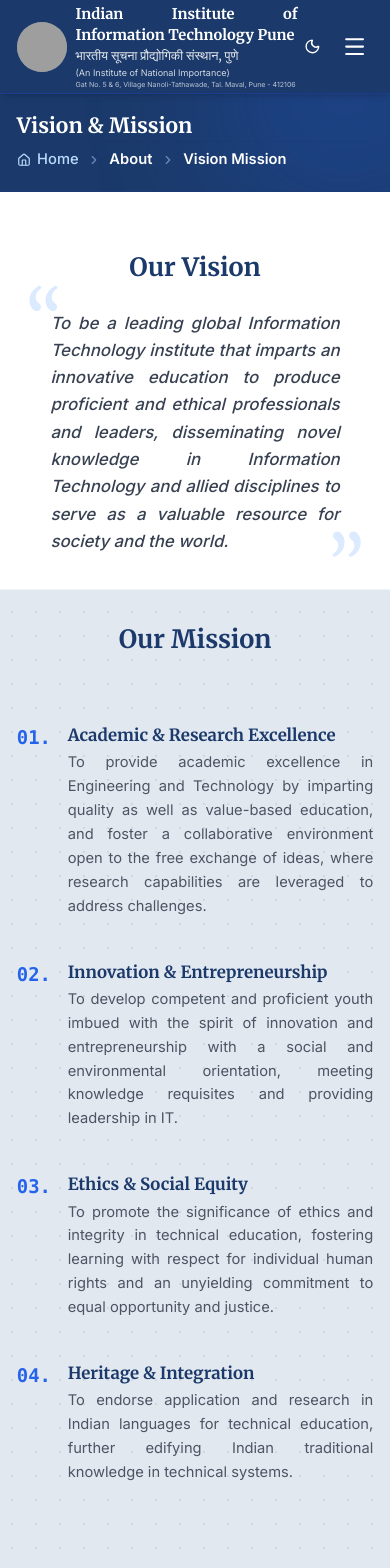
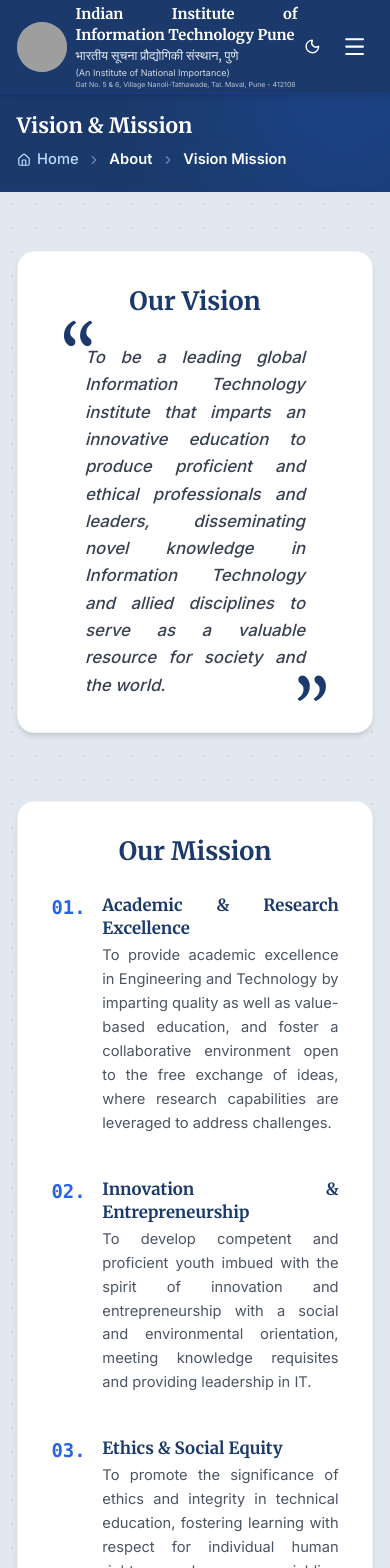
Before and after one commit to iiitp-official/website, a React (Vite) app: page /about/vision-mission in a window 390 px wide. Shown: the top 1568 px of the page. Built offline with nearby package versions, Linux system fonts and the light colour scheme; grey boxes are pictures that could not be loaded.

Commit message:
Updated vision and mission page

```diff
--- a/src/pages/AcademicCalendarPage.jsx
+++ b/src/pages/AcademicCalendarPage.jsx
@@ -128,26 +128,26 @@
               <h2 className="text-2xl font-bold font-serif text-primary dark:text-white mb-4 border-b pb-3 border-gray-200 dark:border-gray-800">
                 Important Notes
               </h2>
-              <div className="bg-blue-50 dark:bg-blue-900/20 border-l-4 border-accent-dark p-6 rounded-r-lg">
+              <div className="bg-white dark:bg-surface-dark p-6 rounded-2xl shadow-sm border border-gray-100 dark:border-gray-800">
                 <ul className="space-y-3 text-gray-700 dark:text-gray-300">
                   <li className="flex items-start gap-3">
-                    <span className="text-accent-dark font-bold">•</span>
+                    <span className="text-accent dark:text-accent-dark font-bold">•</span>
                     <span>Dates are subject to change at the discretion of the Institute</span>
                   </li>
                   <li className="flex items-start gap-3">
-                    <span className="text-accent-dark font-bold">•</span>
+                    <span className="text-accent dark:text-accent-dark font-bold">•</span>
                     <span>Public holidays may lead to adjustment in the schedule</span>
                   </li>
                   <li className="flex items-start gap-3">
-                    <span className="text-accent-dark font-bold">•</span>
+                    <span className="text-accent dark:text-accent-dark font-bold">•</span>
                     <span>Any changes to the calendar will be communicated well in advance</span>
                   </li>
                   <li className="flex items-start gap-3">
-                    <span className="text-accent-dark font-bold">•</span>
+                    <span className="text-accent dark:text-accent-dark font-bold">•</span>
                     <span>Students must maintain 75% attendance to be eligible for examinations</span>
                   </li>
                   <li className="flex items-start gap-3">
-                    <span className="text-accent-dark font-bold">•</span>
+                    <span className="text-accent dark:text-accent-dark font-bold">•</span>
                     <span>Late registrations will incur additional fees</span>
                   </li>
                 </ul>
--- a/src/pages/VisionMissionPage.jsx
+++ b/src/pages/VisionMissionPage.jsx
@@ -43,8 +43,9 @@
       />
 
       {/* SECTION 1: VISION (Centered Spotlight) */}
-      <section className="bg-white dark:bg-surface-dark pt-14 pb-8 border-b border-gray-100 dark:border-gray-800/40">
+      <section className="pt-14 pb-8">
         <div className="max-w-4xl mx-auto px-4 sm:px-6 lg:px-8">
+          <div className="bg-white dark:bg-surface-dark rounded-2xl shadow-md border border-gray-100 dark:border-gray-800 p-8 md:p-12">
             <motion.div
               className="text-center space-y-6"
               initial="hidden"
@@ -56,21 +57,23 @@
                 Our Vision
               </h2>
                <div className="relative max-w-3xl mx-auto px-8 sm:px-12">
-              <span className="absolute -top-6 left-2 sm:left-4 text-7xl font-serif text-blue-100 dark:text-blue-900/10 pointer-events-none">&ldquo;</span>
+                <span className="absolute -top-6 left-2 sm:left-4 text-7xl font-serif text-primary dark:text-blue-400 pointer-events-none">&ldquo;</span>
                 <p className="text-gray-700 dark:text-gray-300 text-base md:text-lg leading-relaxed text-justify italic font-medium relative z-10">
                   To be a leading global Information Technology institute that imparts an innovative education to produce proficient and ethical professionals and leaders, disseminating novel knowledge in Information Technology and allied disciplines to serve as a valuable resource for society and the world.
                 </p>
-              <span className="absolute -bottom-12 right-2 sm:right-4 text-7xl font-serif text-blue-100 dark:text-blue-900/10 pointer-events-none">&rdquo;</span>
+                <span className="absolute -bottom-12 right-2 sm:right-4 text-7xl font-serif text-primary dark:text-blue-400 pointer-events-none">&rdquo;</span>
               </div>
             </motion.div>
+          </div>
         </div>
       </section>
 
       {/* SECTION 2: MISSION (2x2 Minimal Grid) */}
-      <section className=" pt-8 pb-24">
+      <section className="pt-8 pb-24">
         <div className="max-w-5xl mx-auto px-4 sm:px-6 lg:px-8">
+          <div className="bg-white dark:bg-surface-dark rounded-2xl shadow-md border border-gray-100 dark:border-gray-800 p-8 md:p-12">
             <motion.div
-            className="space-y-12"
+              className="space-y-6"
               initial="hidden"
               whileInView="visible"
               viewport={{ once: true, margin: "-100px" }}
@@ -82,7 +85,7 @@
                 </h2>
               </div>
 
-            <div className="grid grid-cols-1 md:grid-cols-2 gap-x-12 gap-y-10 pt-4">
+              <div className="grid grid-cols-1 md:grid-cols-2 gap-x-12 gap-y-10">
                 {missionPillars.map((pillar, idx) => {
                   return (
                     <div key={idx} className="flex gap-4 items-start">
@@ -103,6 +106,7 @@
               </div>
             </motion.div>
           </div>
+        </div>
       </section>
     </div>
   );
```
Lines whose indentation alone changed are shown as unchanged.
